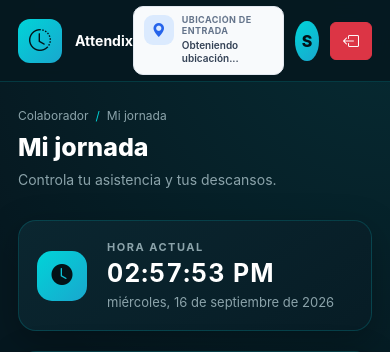
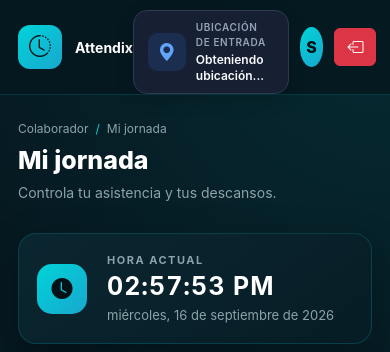
Before and after one commit to el-dino19/Attendix, a Flask app: page /Attendix/dashboard in a window 390 px wide. Shown: the top 352 px of the page. Run offline with Flask 3, Linux system fonts and the light colour scheme; the visitor is signed in with stand-in values (Sample User, id 1); data that the repository does not hold is empty.

Commit message:
Implementacion de la Ubicaion

```diff
--- a/app/static/css/dashboard_empleado.css
+++ b/app/static/css/dashboard_empleado.css
@@ -1947,55 +1947,60 @@ main .reloj-card {
 
 .header-location {
     display: flex;
-    align-items: flex-start;
-    gap: 9px;
-
-    width: fit-content;
-    max-width: 380px;
-    min-width: 220px;
-
-    padding: 7px 12px;
-
-    background: #f8fafc;
-    border: 1px solid #e2e8f0;
-    border-radius: 12px;
-
-    box-sizing: border-box;
-
-    flex-shrink: 1;
-}
-
-
-/* =====================================================
-   ICONO DE UBICACIÓN
-===================================================== */
+    align-items: center;
+
+    min-width: 260px;
+    max-width: 520px;
+
+    padding: 9px 14px;
+
+    background: #172033;
+
+    border: 1px solid #2d3a50;
+
+    border-radius: 14px;
+
+    color: #ffffff;
+
+    box-shadow: 0 6px 18px rgba(0, 0, 0, 0.15);
+
+    overflow: hidden;
+
+    transition:
+        max-width 0.25s ease,
+        width 0.25s ease,
+        background 0.25s ease;
+}
+
+
+/* ICONO */
 
 .location-icon {
-    width: 32px;
-    height: 32px;
-
-    min-width: 32px;
+    flex: 0 0 38px;
+
+    width: 38px;
+    height: 38px;
 
     display: flex;
     align-items: center;
     justify-content: center;
 
-    border-radius: 9px;
-
-    background: #dbeafe;
-    color: #2563eb;
-
-    font-size: 15px;
-}
-
-
-/* =====================================================
-   CONTENEDOR DEL TEXTO
-===================================================== */
+    margin-right: 10px;
+
+    background: rgba(59, 130, 246, 0.15);
+
+    color: #60a5fa;
+
+    border-radius: 10px;
+
+    font-size: 18px;
+}
+
+
+/* INFORMACIÓN */
 
 .location-info {
     min-width: 0;
-    max-width: 100%;
 
     display: flex;
     flex-direction: column;
@@ -2004,122 +2009,101 @@ main .reloj-card {
 }
 
 
-/* =====================================================
-   TITULO
-===================================================== */
+/* TÍTULO */
 
 .location-info span {
     display: block;
 
     margin-bottom: 2px;
 
+    color: #94a3b8;
+
     font-size: 10px;
-    font-weight: 700;
-
-    line-height: 1.2;
-
-    color: #64748b;
+
+    font-weight: 600;
 
     text-transform: uppercase;
-    letter-spacing: 0.4px;
-}
-
-
-/* =====================================================
-   DIRECCIÓN
-===================================================== */
+
+    letter-spacing: 0.06em;
+}
+
+
+/* DIRECCIÓN */
 
 .location-info strong {
     display: block;
 
-    max-width: 100%;
-
-    font-size: 12px;
+    color: #f8fafc;
+
+    font-size: 13px;
+
     font-weight: 600;
 
-    line-height: 1.4;
-
-    color: #334155;
+    line-height: 1.35;
 
     white-space: normal;
 
     overflow-wrap: anywhere;
+
     word-break: normal;
 }
 
 
-/* =====================================================
-   UBICACIÓN NO DISPONIBLE
-===================================================== */
-
-.location-info strong:empty {
-    display: none;
-}
-
-
-/* =====================================================
-   TABLETS
-===================================================== */
-
-@media (max-width: 1000px) {
+/* HOVER */
+
+.header-location:hover {
+    background: #1e293b;
+
+    border-color: #3b4b63;
+}
+
+
+/* =====================================================
+   DIRECCIÓN LARGA
+===================================================== */
+
+@media (min-width: 992px) {
 
     .header-location {
-        max-width: 320px;
-        min-width: 190px;
-    }
-
-}
-
-
-/* =====================================================
-   MÓVILES
+        max-width: 480px;
+    }
+
+}
+
+
+/* =====================================================
+   TABLET
+===================================================== */
+
+@media (max-width: 991px) {
+
+    .header-location {
+        min-width: 220px;
+
+        max-width: 360px;
+    }
+
+}
+
+
+/* =====================================================
+   MÓVIL
 ===================================================== */
 
 @media (max-width: 768px) {
 
     .header-location {
         width: 100%;
+
         max-width: 100%;
+
         min-width: 0;
 
-        padding: 8px 10px;
+        margin-top: 10px;
     }
 
     .location-info strong {
-        font-size: 11px;
-    }
-
-}
-
-
-/* =====================================================
-   MÓVILES PEQUEÑOS
-===================================================== */
-
-@media (max-width: 480px) {
-
-    .header-location {
-        gap: 8px;
-
-        border-radius: 10px;
-    }
-
-    .location-icon {
-        width: 30px;
-        height: 30px;
-
-        min-width: 30px;
-
-        font-size: 14px;
-    }
-
-    .location-info span {
-        font-size: 9px;
-    }
-
-    .location-info strong {
-        font-size: 10px;
-        line-height: 1.35;
-    }
-
-}
+        font-size: 12px;
+    }
+
+}
--- a/app/templates/empleado/dashboard.html
+++ b/app/templates/empleado/dashboard.html
@@ -69,21 +69,17 @@
       ================================================== -->
 
       <div class="header-user">
-        <!-- =================================================
-             UBICACIÓN DE ENTRADA
-        ================================================== -->
-
         <div class="header-location" id="ubicacion-container">
           <div class="location-icon">
             <i class="bi bi-geo-alt-fill"></i>
           </div>
 
           <div class="location-info">
-            <span> Ubicación de entrada </span>
+            <span>Ubicación de entrada</span>
 
             <strong id="ubicacion-texto">
               {% if direccion_corta %} {{ direccion_corta }} {% else %}
-              Ubicación no disponible {% endif %}
+              Obteniendo ubicación... {% endif %}
             </strong>
           </div>
         </div>
```
